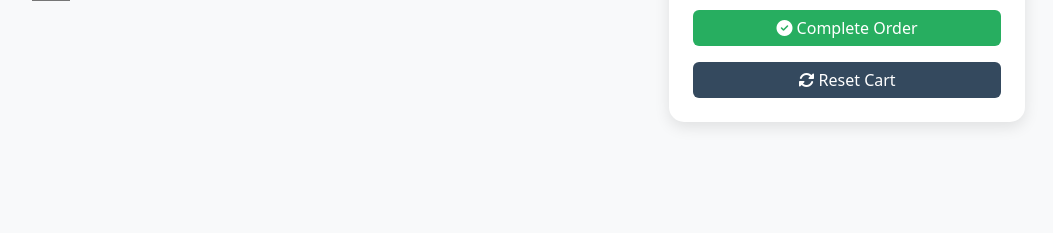
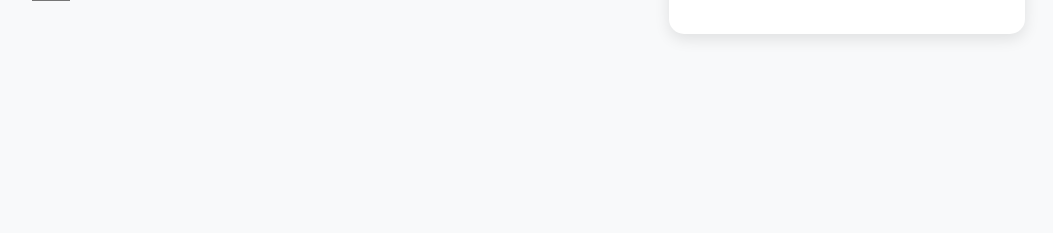
Before and after one commit to rezayadegari92/API-CW, a Django app: template templates/menu_reza.html in a window 1280 px wide. Shown: the part 164-397 px from the top of the page, without its empty margins (173-1226 px from the left). Run offline with Django 4.2, Linux system fonts and the light colour scheme; the template is opened without the code that fills it, so the values that code supplies are empty.

Commit message:
some files and urls modified

```diff
--- a/core/settings.py
+++ b/core/settings.py
@@ -56,7 +56,7 @@ ROOT_URLCONF = 'core.urls'
 TEMPLATES = [
     {
         'BACKEND': 'django.template.backends.django.DjangoTemplates',
-        'DIRS': [],
+        "DIRS": [BASE_DIR / "templates"],
         'APP_DIRS': True,
         'OPTIONS': {
             'context_processors': [
--- a/core/urls.py
+++ b/core/urls.py
@@ -15,8 +15,9 @@ Including another URLconf
     2. Add a URL to urlpatterns:  path('blog/', include('blog.urls'))
 """
 from django.contrib import admin
-from django.urls import path
+from django.urls import path, include
 
 urlpatterns = [
     path('admin/', admin.site.urls),
+    path('', include('menu_items.urls')),
 ]
--- /dev/null
+++ b/menu_items/urls.py
@@ -0,0 +1,5 @@
+from django.urls import path
+from .views import *
+urlpatterns = [
+    path('menu/', menu, name='menu'),
+]
--- a/menu_items/views.py
+++ b/menu_items/views.py
@@ -1,10 +1,6 @@
 from django.shortcuts import render
 from .models import MenuItem, Category
 import json
-# Create your views here.
-import json
-from django.shortcuts import render
-from .models import Category, MenuItem
 
 def menu(request):
     categories = Category.objects.prefetch_related('menu_items').all()
--- a/templates/menu_reza.html
+++ b/templates/menu_reza.html
@@ -119,13 +119,13 @@
                                 <div class="card-body">
                                     <h3 class="card-title">{{ item.name }}</h3>
                                     <p class="card-text text-muted">Price: ${{ item.price }}</p>
-                                    <form action="{% url 'add_to_cart' %}" method="POST">
+                                    {% comment %} <form action="{% url 'add_to_cart' %}" method="POST">
                                         {% csrf_token %}
                                         <input type="hidden" name="item_id" value="{{ item.id }}">
                                         <button type="submit" class="btn btn-add-to-cart w-100">
                                             <i class="fas fa-cart-plus"></i> Add to Cart
                                         </button>
-                                    </form>
+                                    </form> {% endcomment %}
                                 </div>
                             </div>
                         </div>
@@ -160,20 +160,20 @@
                     <p class="fw-bold">Total: ${{ total_price|floatformat:2 }}</p>
 
                     <!-- Complete Order Button -->
-                    <form action="{% url 'complete_order' %}" method="POST" class="mb-3">
+                    {% comment %} <form action="{% url 'complete_order' %}" method="POST" class="mb-3">
                         {% csrf_token %}
                         <button type="submit" class="btn btn-complete-order w-100">
                             <i class="fas fa-check-circle"></i> Complete Order
                         </button>
-                    </form>
+                    </form> {% endcomment %}
 
                     <!-- Reset Cart Button -->
-                    <form action="{% url 'reset_cart' %}" method="POST">
+                    {% comment %} <form action="{% url 'reset_cart' %}" method="POST">
                         {% csrf_token %}
                         <button type="submit" class="btn btn-reset w-100">
                             <i class="fas fa-sync-alt"></i> Reset Cart
                         </button>
-                    </form>
+                    </form> {% endcomment %}
                 </div>
             </div>
         </div>
```
Also changed, not shown: uploads/download.jpeg (added), uploads/download_1.jpeg (added), uploads/download_1_ldRTf1h.jpeg (added), uploads/download_MWJx9Fs.jpeg (added), uploads/images.jpeg (added), uploads/images_AS0rEl8.jpeg (added).
